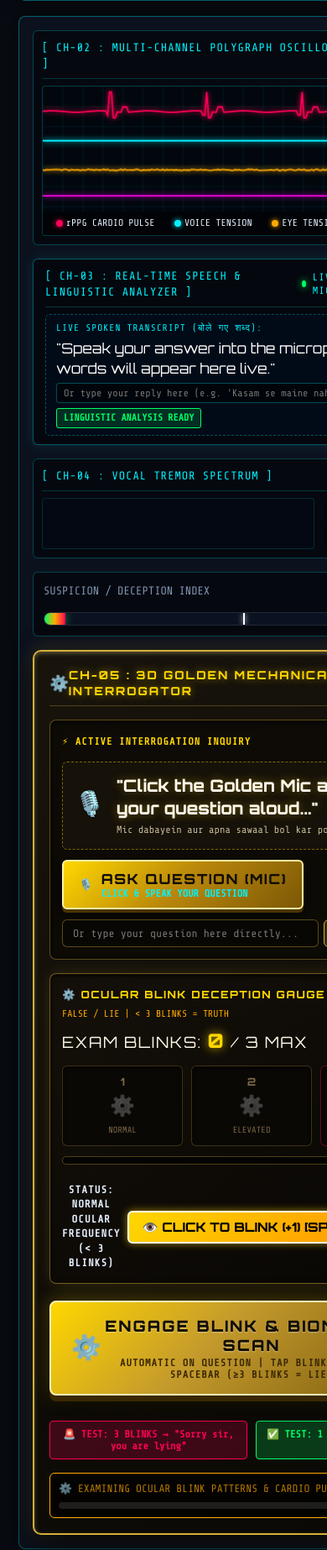
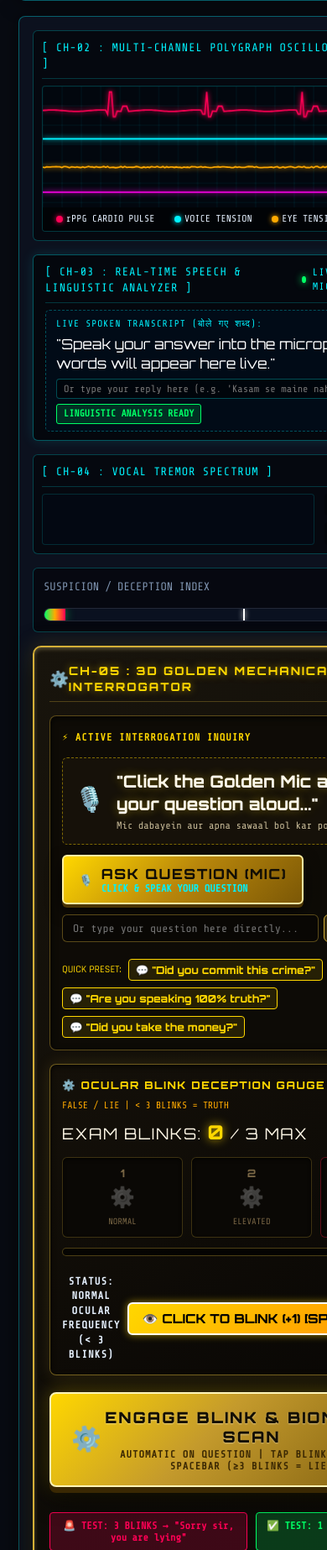
Before and after one commit to rohitkumar901/ai-lie-detector, a Flask app: page / in a window 390 px wide; the page is wider, and only the part inside the window is pictured. Shown: the part 1163-3009 px from the top of that part at 84% size. Run offline with Flask 3, Linux system fonts and the light colour scheme.

Commit message:
fix: robust microphone permission handling, real-time question dictation, and quick preset inquiries

```diff
--- a/static/js/speech_analyzer.js
+++ b/static/js/speech_analyzer.js
@@ -56,14 +56,29 @@ class RealtimeSpeechAnalyzer {
         if (!SpeechRecognitionClass) {
             console.warn("Web Speech API not supported in this browser. Running fallback linguistic simulator.");
             this.updateStatus("BROWSER STT UNSUPPORTED", "amber");
+        }
+
+        this.bindEvents();
+    }
+
+    startQuestionRecognition() {
+        const SpeechRecognitionClass = window.SpeechRecognition || window.webkitSpeechRecognition;
+        if (!SpeechRecognitionClass) {
+            this.handleMicError("Web Speech API not supported in this browser. Please type question directly.");
             return;
         }
+
+        try {
+            if (this.recognition) {
+                this.recognition.abort();
+            }
+        } catch(e) {}
 
         try {
             this.recognition = new SpeechRecognitionClass();
             this.recognition.continuous = true;
             this.recognition.interimResults = true;
-            this.recognition.lang = this.currentLang;
+            this.recognition.lang = this.currentLang || 'en-IN';
 
             this.recognition.onstart = () => {
                 this.isListening = true;
@@ -77,40 +92,50 @@ class RealtimeSpeechAnalyzer {
             this.recognition.onerror = (event) => {
                 console.warn("Speech recognition error:", event.error);
                 if (event.error === 'not-allowed') {
-                    this.updateStatus("MIC PERMISSION DENIED", "red");
+                    this.handleMicError("Microphone permission denied! Click 'Allow' on browser mic prompt, or type question below.");
+                } else if (event.error === 'network') {
+                    this.handleMicError("Speech recognition network error. You can type question below directly.");
+                } else if (event.error === 'no-speech') {
+                    // Normal pause
                 }
             };
 
             this.recognition.onend = () => {
-                // Auto-restart continuous listening unless stopped
-                if (this.isListening) {
-                    try {
-                        this.recognition.start();
-                    } catch (e) {}
+                if (this.isQuestionMode) {
+                    try { this.recognition.start(); } catch (e) {}
                 }
             };
 
-            this.bindEvents();
-            this.startListening();
+            this.recognition.start();
         } catch (e) {
             console.error("Speech initialization error:", e);
+            this.handleMicError("Microphone error: " + e.message);
+        }
+    }
+
+    handleMicError(msg) {
+        const qSubtext = document.getElementById('question-meta-subtext');
+        const customQInput = document.getElementById('custom-question-input');
+        const statusBadge = document.getElementById('mic-status-badge');
+        if (qSubtext) qSubtext.innerText = msg;
+        if (statusBadge) {
+            statusBadge.innerText = "MIC PERMISSION NEEDED";
+            statusBadge.className = "mic-badge-recording";
+        }
+        if (customQInput) {
+            customQInput.focus();
+            customQInput.placeholder = "Type question here & press Enter...";
         }
     }
 
     startListening() {
-        if (!this.recognition) return;
-        try {
-            this.isListening = true;
-            this.recognition.start();
-        } catch (e) {
-            // Already started or busy
-        }
+        this.startQuestionRecognition();
     }
 
     stopListening() {
         this.isListening = false;
         if (this.recognition) {
-            this.recognition.stop();
+            try { this.recognition.stop(); } catch(e) {}
         }
     }
 
@@ -145,15 +170,25 @@ class RealtimeSpeechAnalyzer {
                 }
             });
         }
+
+        // Quick Preset Question Buttons
+        document.querySelectorAll('.preset-q-btn').forEach(btn => {
+            btn.addEventListener('click', (e) => {
+                const qText = e.currentTarget.getAttribute('data-q');
+                if (qText) this.setDirectQuestion(qText);
+            });
+        });
     }
 
-    toggleQuestionMode() {
+    async toggleQuestionMode() {
         this.isQuestionMode = !this.isQuestionMode;
         const askMicBtn = document.getElementById('ask-question-mic-btn');
         const mainLabel = document.getElementById('mic-btn-main-label');
         const subLabel = document.getElementById('mic-btn-sub-label');
         const statusBadge = document.getElementById('mic-status-badge');
         const qSubtext = document.getElementById('question-meta-subtext');
+        const qDisplay = document.getElementById('question-text');
+        const customQInput = document.getElementById('custom-question-input');
 
         if (this.isQuestionMode) {
             if (askMicBtn) askMicBtn.classList.add('mic-recording-active');
@@ -163,8 +198,21 @@ class RealtimeSpeechAnalyzer {
                 statusBadge.innerText = "INTERROGATOR SPEAKING";
                 statusBadge.className = "mic-badge-recording";
             }
-            if (qSubtext) qSubtext.innerText = "Awaaz capture ho rahi hai...";
-            this.ensureListening();
+            if (qSubtext) qSubtext.innerText = "Awaaz sun rahe hain... apna sawaal bolein!";
+            if (qDisplay) qDisplay.innerText = '"Listening... speak your question aloud now..."';
+            if (customQInput) customQInput.value = "";
+            this.currentQuestionText = "";
+
+            // Request browser mic permission explicitly
+            try {
+                if (navigator.mediaDevices && navigator.mediaDevices.getUserMedia) {
+                    await navigator.mediaDevices.getUserMedia({ audio: true });
+                }
+            } catch(permErr) {
+                console.warn("User media request error:", permErr);
+            }
+
+            this.startQuestionRecognition();
         } else {
             if (askMicBtn) askMicBtn.classList.remove('mic-recording-active');
             if (mainLabel) mainLabel.innerText = "ASK QUESTION (MIC)";
@@ -173,7 +221,21 @@ class RealtimeSpeechAnalyzer {
                 statusBadge.innerText = "QUESTION LOCKED";
                 statusBadge.className = "mic-badge-locked";
             }
+
+            if (!this.currentQuestionText || this.currentQuestionText.trim().length === 0) {
+                if (customQInput && customQInput.value.trim().length > 0) {
+                    this.currentQuestionText = customQInput.value.trim();
+                } else {
+                    this.currentQuestionText = "Are you speaking the 100% truth before this board?";
+                }
+            }
+
+            if (qDisplay) qDisplay.innerText = `"${this.currentQuestionText}"`;
+            if (customQInput) customQInput.value = this.currentQuestionText;
             if (qSubtext) qSubtext.innerText = "Sawaal set! Examining subject ocular dynamics...";
+
+            // Stop recognition cleanly
+            this.stopListening();
 
             // Auto-trigger interrogation examination immediately!
             if (window.lieEngine && this.currentQuestionText) {
--- a/templates/index.html
+++ b/templates/index.html
@@ -289,6 +289,20 @@
                                 <input id="custom-question-input" type="text" placeholder="Or type your question here directly..." class="gold-text-input">
                                 <button id="set-question-btn" class="gold-sub-btn">⚡ ASK &amp; SCAN</button>
                             </div>
+                        </div>
+
+                        <!-- Quick Question Presets (One-click inquiries) -->
+                        <div class="quick-question-presets" style="display:flex; gap:8px; margin-top:8px; flex-wrap:wrap;">
+                            <span style="font-size:0.75rem; color:#ffd700; align-self:center;">QUICK PRESET:</span>
+                            <button type="button" class="preset-q-btn gold-sub-btn" data-q="Did you commit the alleged crime?" style="padding:4px 8px; font-size:0.78rem; background:rgba(255,215,0,0.1); border:1px solid #ffd700; color:#ffd700; border-radius:4px; cursor:pointer;">
+                                💬 "Did you commit this crime?"
+                            </button>
+                            <button type="button" class="preset-q-btn gold-sub-btn" data-q="Are you speaking the 100% truth right now?" style="padding:4px 8px; font-size:0.78rem; background:rgba(255,215,0,0.1); border:1px solid #ffd700; color:#ffd700; border-radius:4px; cursor:pointer;">
+                                💬 "Are you speaking 100% truth?"
+                            </button>
+                            <button type="button" class="preset-q-btn gold-sub-btn" data-q="Did you take or conceal any stolen property?" style="padding:4px 8px; font-size:0.78rem; background:rgba(255,215,0,0.1); border:1px solid #ffd700; color:#ffd700; border-radius:4px; cursor:pointer;">
+                                💬 "Did you take the money?"
+                            </button>
                         </div>
                     </div>
 
```
